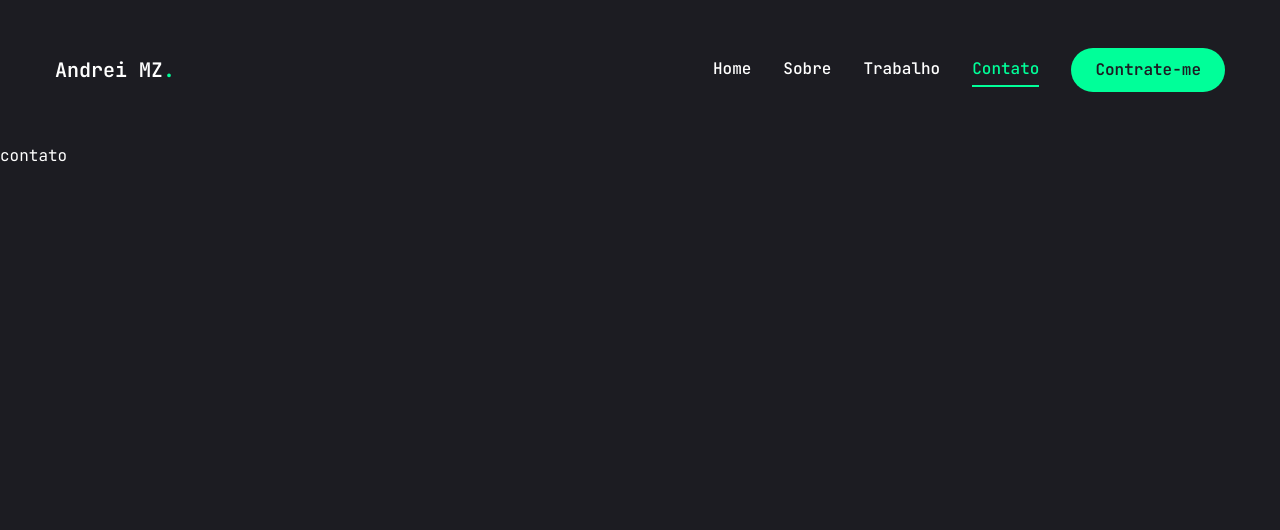
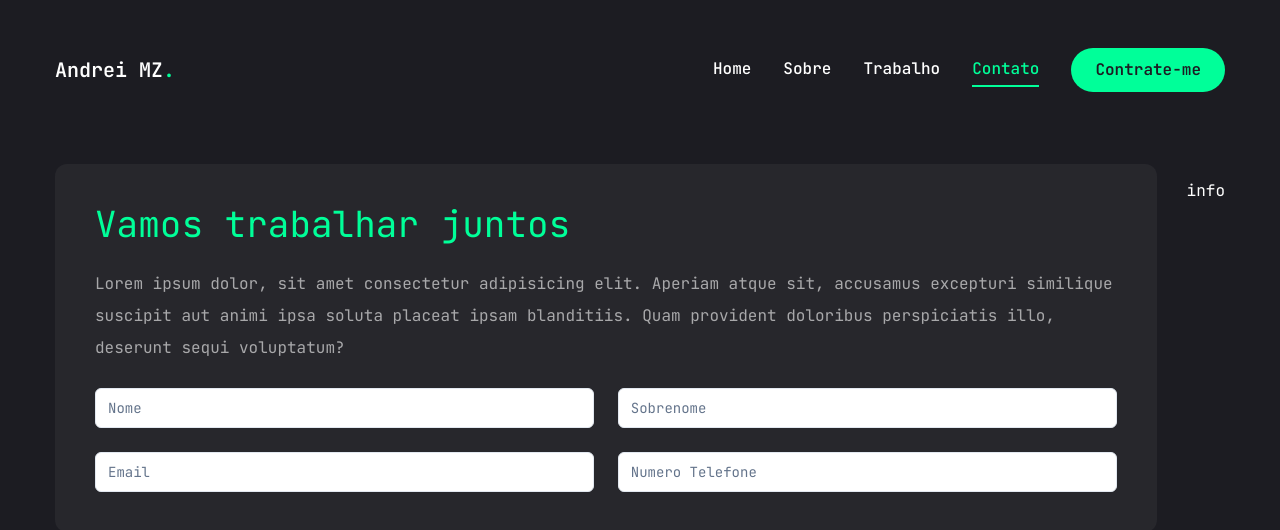
Before and after one commit to Andrei-MZ/Portfolio-Andrei, a Next.js app: page /contato in a window 1280 px wide. Shown: the top 530 px of the page. Built offline with nearby package versions, Linux system fonts and the light colour scheme.

Commit message:
contato page

```diff
--- a/src/app/contato/page.tsx
+++ b/src/app/contato/page.tsx
@@ -1,5 +1,70 @@
+"use client"
+
+import { Button } from "@/components/ui/button";
+import { Input } from "@/components/ui/input";
+import { Textarea } from "@/components/ui/textarea";
+
+import {
+  Select,
+  SelectContent,
+  SelectGroup,
+  SelectItem,
+  SelectLabel,
+  SelectTrigger,
+  SelectValue, } from "@radix-ui/react-select";
+
+import { FaPhoneAlt, FaEnvelope, FaMapMarkerAlt } from "react-icons/fa";
+import { Description } from "@radix-ui/react-dialog";
+
+const info = [
+  {
+    icon: <FaPhoneAlt />,
+    title: "Telefone",
+    Description: "(+051) 9 9917-2556",
+  },
+  {
+    icon: <FaEnvelope />,
+    title: "Email",
+    Description: "andreimendes8@gmail.com",
+  },
+  {
+    icon: <FaMapMarkerAlt />,
+    title: "Endereço",
+    Description: "Santa Cruz do Sul, RS",
+  },
+];
+
+import { motion } from "framer-motion";
+
 const Contato = () => {
-  return <div>contato</div>;
+  return <motion.section
+  initial={{ opacity: 0}}
+  animate={{ opacity: 1, transition: { delay: 2.4, duration: 0.4, ease: "easeIn"},
+}}
+ className="py-6"
+>
+  <div className="container mx-auto">
+    <div className="flex flex-col xl:flex-row gap-[30px]">
+      {/* forma */}
+      <div className="xl:h-[54px] order-2 xl:order-none">
+        <form className="flex flex-col gap-6 p-10 bg-[#27272c] rounded-xl">
+          <h3 className="text-4xl text-accent">Vamos trabalhar juntos</h3>
+          <p className="text-white/60">Lorem ipsum dolor, sit amet consectetur adipisicing elit. Aperiam atque sit, accusamus excepturi similique suscipit aut animi ipsa soluta placeat ipsam blanditiis. Quam provident doloribus perspiciatis illo, deserunt sequi voluptatum?
+          </p>
+          {/* Input */}
+          <div className="grid grid-cols-1 md:grid-cols-2 gap-6">
+            <Input type="firstname" placeholder="Nome"/>
+            <Input type="lastname" placeholder="Sobrenome"/>
+            <Input type="email" placeholder="Email"/>
+            <Input type="phone" placeholder="Numero Telefone"/>
+          </div>
+          </form>
+      </div>
+      {/* info */}
+      <div className="flex-1 flex items-center xl:justify-end order-1 xl:order-none mb-8 xl:mb-0">info</div>
+    </div>
+  </div>
+  </motion.section>;
 };
 
 export default Contato;
```
